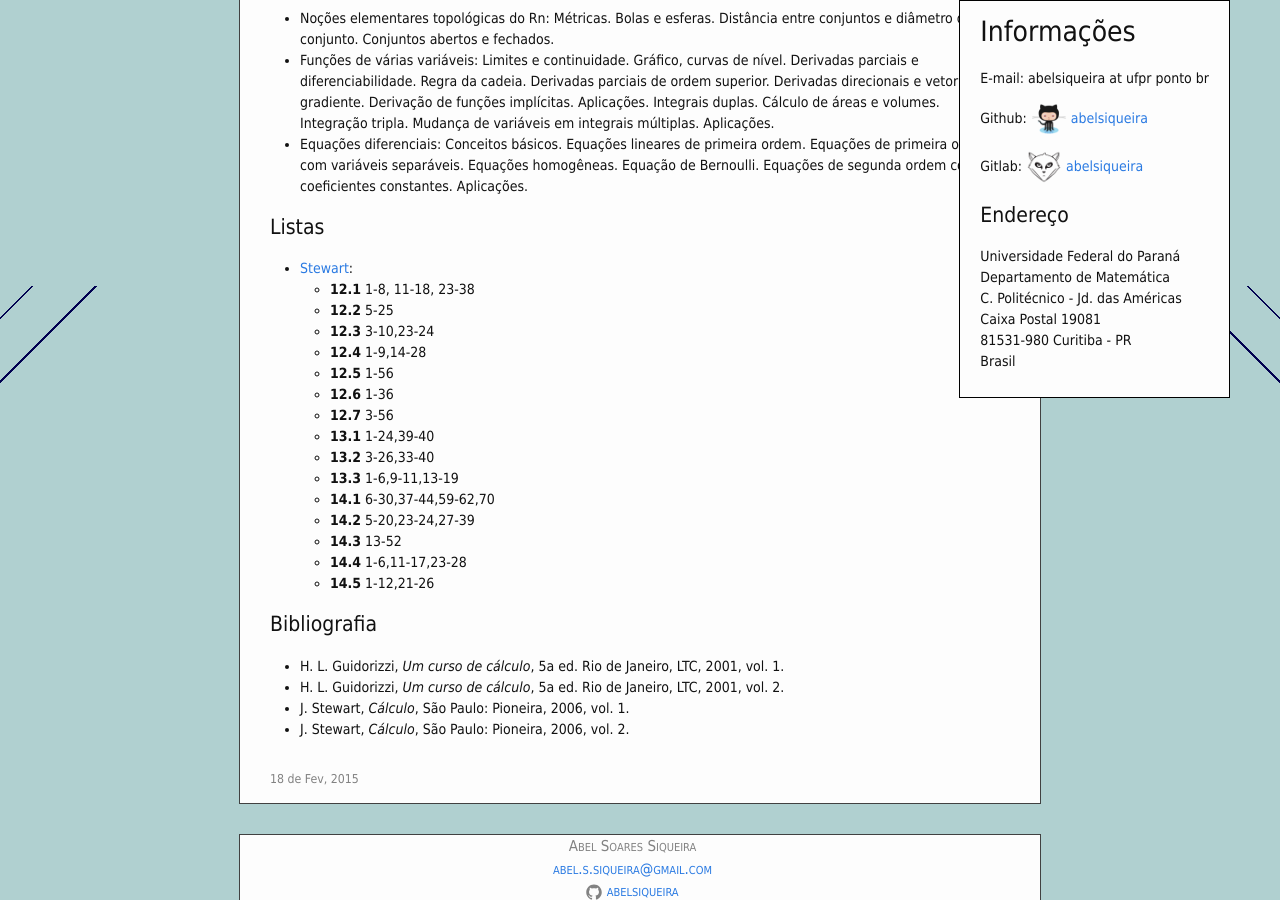
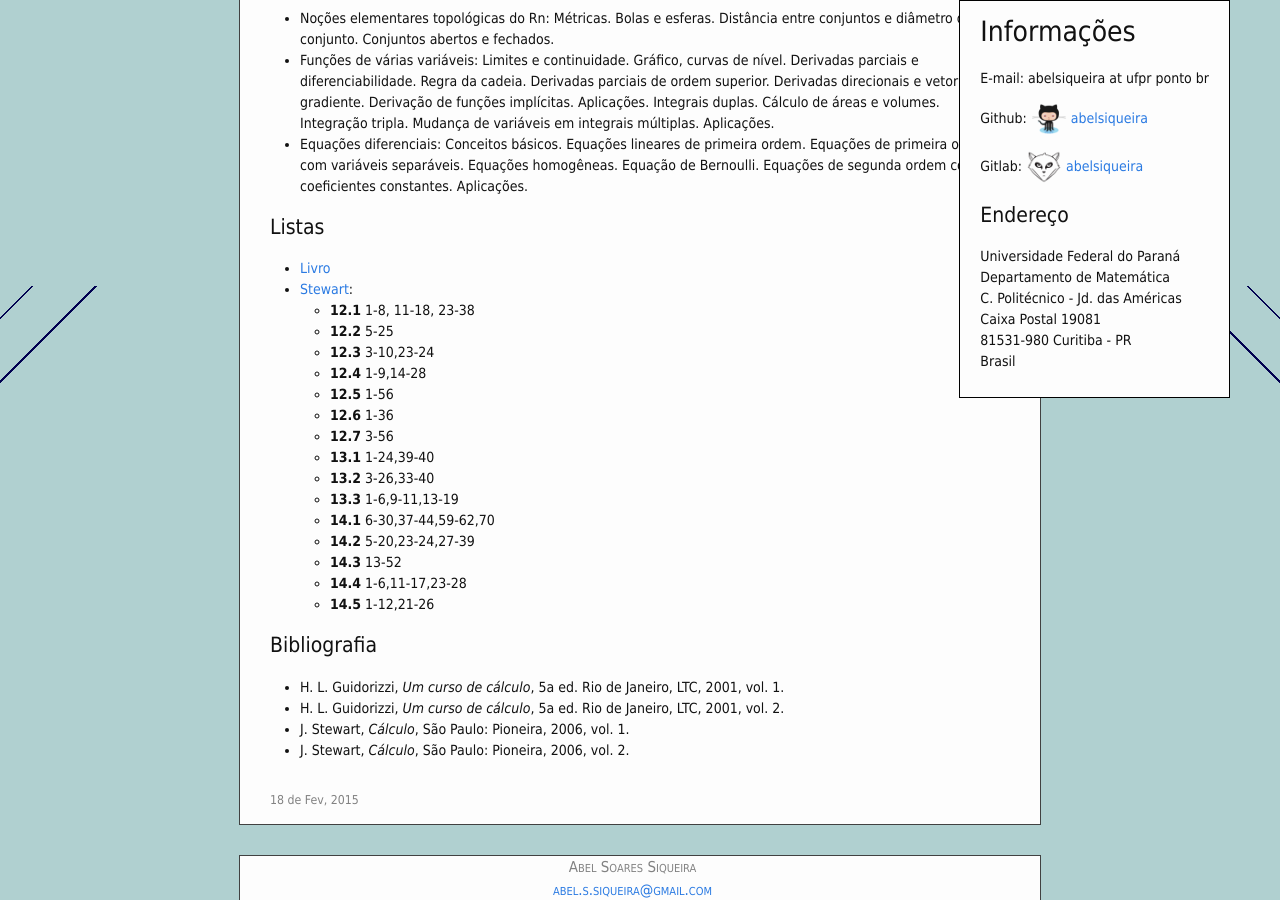
Before and after one commit to abelsiqueira/abelsiqueira.github.io-old, a Jekyll site: the page built from _posts/br/2015-02-20-cm202-calculo-diferencial-e-intergral-II-2015s1.markdown, in a window 1280 px wide and 900 px high, scrolled down 614 px. Built offline with Jekyll 4.4.1, drawn with Linux system fonts in a browser that asks for light colours; nearby versions of some CDN libraries.

Commit message:
Adiciona link para o livro

```diff
--- a/_posts/br/2015-02-20-cm202-calculo-diferencial-e-intergral-II-2015s1.markdown
+++ b/_posts/br/2015-02-20-cm202-calculo-diferencial-e-intergral-II-2015s1.markdown
@@ -38,6 +38,7 @@ permalink:  cm202-2015s1
 
 # Listas
 
+  - [Livro](http://www.clicmates.com.br/arquivosparadonwloads/Calculo%20Vol%202%20%285%20ed%29%20-%20James%20Stewart%20%28em%20portugues%29.pdf)
   - [Stewart]({{ site.baseurl }}/disciplinas/2015s1-cm202/lista-stewart.pdf):
     - **12.1** 1-8, 11-18, 23-38
     - **12.2** 5-25
```
